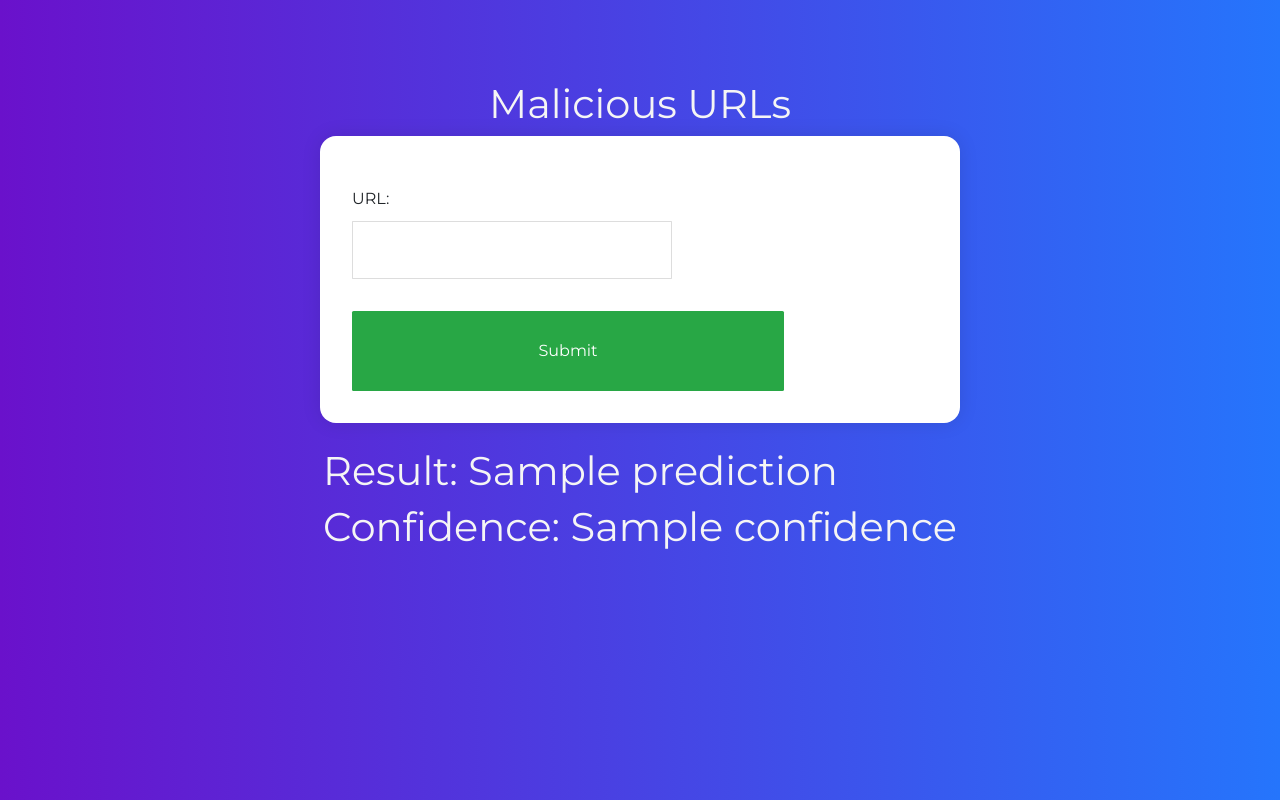
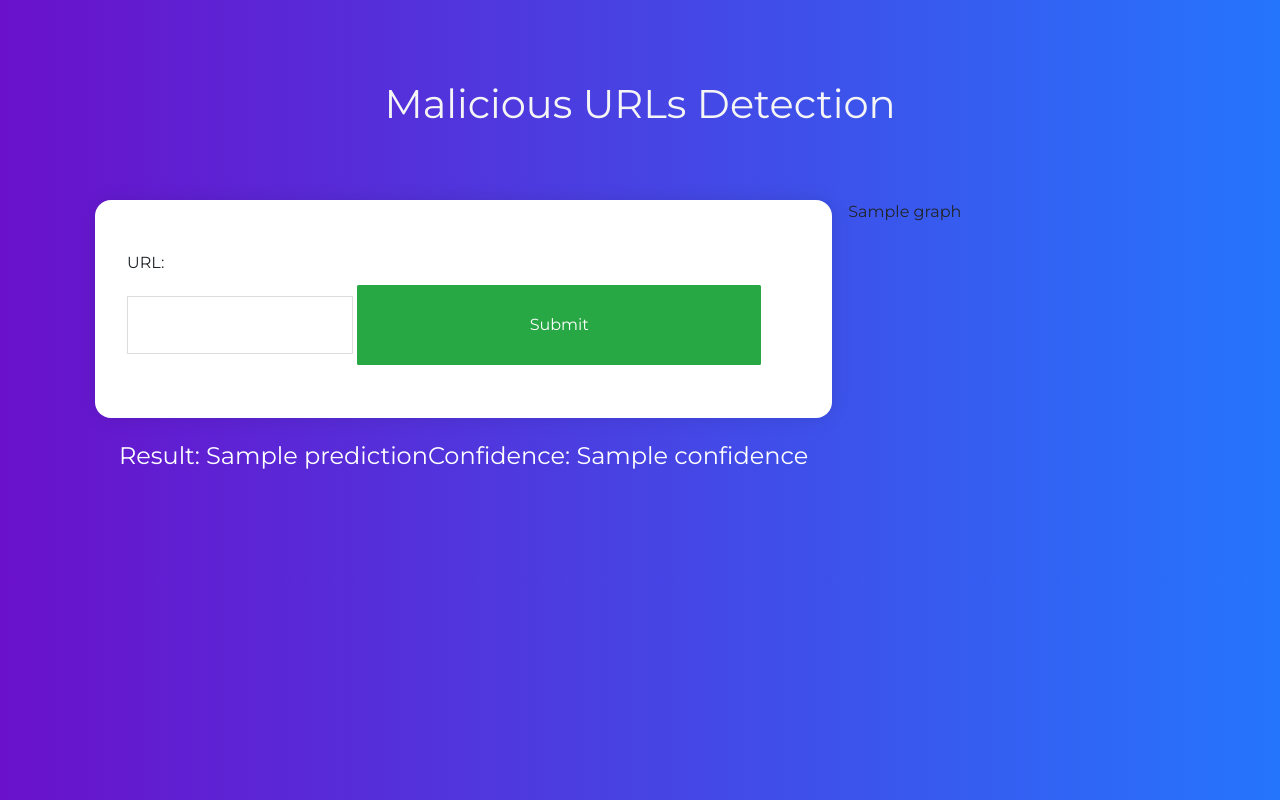
Before and after one commit to chandurnischal/financial-fraud, a Flask app: template templates/malicious_url.html in a window 1280 px wide. Run offline with Flask 3, Linux system fonts and the light colour scheme; the template is opened without the code that fills it: most values are stand-ins (such as "Sample title", 1, 10 or a date in 2020); parts of the project's set-up code (start-up, migrations or seed data) failed here and were passed over; some libraries are stand-ins or nearby versions.

Commit message:
refactored CSS files and added graphs to URL route

```diff
--- a/app.py
+++ b/app.py
@@ -1,91 +1,24 @@
-import pandas as pd
-import pickle
-from sklearn.ensemble import RandomForestClassifier
 from flask import Flask, render_template, request
-from graphs import stacked_bar_chart, boxplot_tweets_per_day
+from graphs import (
+    stacked_bar_chart,
+    boxplot_tweets_per_day,
+    average_length_of_url,
+    average_length_of_domain,
+)
 import requests
+import json
 
 app = Flask(__name__)
 
-with open("weights/twitter_bot_classifier.pkl", "rb") as file:
-    tweet_model = pickle.load(file)
+with open("routes.json") as file:
+    routes = json.load(file)
 
 
 @app.route("/")
 def index():
     return render_template("landing_page.html")
 
-# official
-# @app.route("/malicious_url", methods=["GET", "POST"])
-# def malicious_url():
 
-#     if request.method == "POST":
-#         data = dict(request.form)
-
-#         url = data["url"]
-
-#         try:
-
-#             base = "http://34.204.74.93:8000/predict"
-#             headers = {
-#                 "Content-Type": "application/json"
-#             }
-
-#             payload = {
-#                     "url": url
-#             }
-
-#             response = requests.post(base, headers=headers, json=payload)
-
-#             if response.status_code == 200:
-#                 pred = response.json()
-
-
-#         except:
-#             pred = "Invalid URL"
-
-#         return render_template("malicious_url.html", prediction=pred)
-
-#     return render_template("malicious_url.html", prediction=None)
-
-# for now
-@app.route("/malicious_url", methods=["GET", "POST"])
-def malicious_url():
-
-    res = dict()
-    res["prediction"] = "malicious"
-    res["confidence"] = 0.98
-
-    return render_template("malicious_url.html", prediction=res)
-
-# for now
-# @app.route("/twitter_bots", methods=["GET", "POST"])
-# def twitter_bots():
-#     data = dict()
-
-#     data["prediction"] = None
-#     data["graphs"] = [stacked_bar_chart(), boxplot_tweets_per_day()]
-
-#     pred = None
-#     if request.method == "POST":
-#         form = request.form
-
-#         test = pd.DataFrame([[form["verified"], form["geo_enabled"], form["average_tweets_per_day"], form["account_age_days"]]], columns=tweet_model.feature_names_in_)
-
-
-#         test["verified"] = test["verified"].map({"true": True, "false": False})
-#         test["geo_enabled"] = test["geo_enabled"].map({"true": True, "false": False})
-#         test["average_tweets_per_day"] = test["average_tweets_per_day"].astype(float)
-#         test["account_age_days"] = test["account_age_days"].astype(float)
-
-
-#         pred = tweet_model.predict(test)[0]
-#         data["prediction"] = pred
-#         return render_template("twitter_bots.html", data=data)
-
-#     return render_template("twitter_bots.html", data=data)
-
-# official
 @app.route("/twitter_bots", methods=["GET", "POST"])
 def twitter_bots():
     data = dict()
@@ -102,15 +35,13 @@ def twitter_bots():
             "account_age_days": request.form["account_age_days"],
         }
 
-        headers = {
-            "Content-Type": "application/json"
-        }
+        headers = {"Content-Type": "application/json"}
 
         try:
-            base = "http://54.86.83.255:5000/twitter_bots"
+            base = routes["twitter"]
             response = requests.post(url=base, headers=headers, json=payload)
             data["prediction"] = response.json()["prediction"].title()
-            data["confidence"] = 0.98
+            data["confidence"] = response.json()["probability"]
 
         except:
             data["prediction"] = "Unable to predict"
@@ -119,5 +50,35 @@ def twitter_bots():
 
     return render_template("twitter_bots.html", data=data)
 
-if __name__ == '__main__':
+
+@app.route("/malicious_url", methods=["GET", "POST"])
+def malicious_url():
+    res = dict()
+
+    res["graphs"] = [average_length_of_url(), average_length_of_domain()]
+
+    if request.method == "POST":
+
+        payload = {"url": request.form["url"]}
+
+        headers = {"Content-Type": "application/json"}
+
+        try:
+            base = routes["urls"]
+
+            response = requests.post(url=base, headers=headers, json=payload)
+
+            res["prediction"] = response.json()["prediction"].title()
+            res["confidence"] = response.json()["confidence"]
+
+        except:
+            res["prediction"] = "Benign"
+            res["confidence"] = 1.00
+
+        return render_template("malicious_url.html", data=res)
+
+    return render_template("malicious_url.html", data=res)
+
+
+if __name__ == "__main__":
     app.run(debug=True)
--- a/connectDB.py
+++ b/connectDB.py
@@ -5,7 +5,8 @@ import pandas as pd
 with open("config.json") as file:
     config = json.load(file)
 
-def connectToDB(query:str) -> pd.DataFrame:
+
+def connectToDB(query: str) -> pd.DataFrame:
     with pm.connect(**config) as conn:
         data = pd.read_sql(query, conn)
 
--- /dev/null
+++ b/routes.json
@@ -0,0 +1 @@
+{"twitter": "", "urls": ""}
--- a/static/malicious.css
+++ /dev/null
@@ -1,61 +0,0 @@
-body {
-    display: flex;
-    flex-direction: column;
-    justify-content: center;
-    align-items: center;
-    margin: 5rem;
-    padding: auto;
-    background-color: #f9f9f9;
-    overflow-y: auto;
-}
-
-h1 {
-    color: whitesmoke;
-}
-
-.heading {
-    font-size: larger;
-}
-
-.form-container {
-    width: 40rem;
-    padding: 2rem;
-    background-color: #ffffff;
-    border-radius: 1rem;
-    box-shadow: 0 0 1.2rem rgba(0, 0, 0, 0.1);
-}
-.form-container label {
-    display: block;
-    margin: 1.2rem 0 0.6rem;
-}
-.form-container input[type="text"],
-.form-container input[type="number"] {
-    width: 20rem;
-    padding: 1rem;
-    margin-bottom: 2rem;
-    border: 0.01rem solid #ddd;
-    border-radius: 0.04rem;
-}
-.form-container input[type="submit"] {
-    width: 75%;
-    height: 5rem;
-    border: none;
-    border-radius: 0.1rem;
-    background-color: #28a745;
-    color: white;
-    cursor: pointer;
-}
-.form-container input[type="submit"]:hover {
-    background-color: #218838;
-}
-
-.result {
-    justify-content: center;
-    align-items: center;
-    /* display: flex; */
-    height: auto;
-    color: white;
-    font-size: larger;
-    padding: 1.5rem;
-    box-sizing: border-box;
-}
--- a/static/twitter_bots.css
+++ b/static/routes.css
@@ -9,7 +9,6 @@ body {
     overflow-y: auto;
 }
 
-
 h1 {
     color: whitesmoke;
     padding-bottom: 4rem;
@@ -19,10 +18,6 @@ h1 {
     display: flex;
     height: 100%;
     gap: 1rem;
-}
-
-.left-card, .right-card {
-    padding: 1rem;
 }
 
 .form-container{
@@ -67,7 +62,6 @@ h1 {
     box-sizing: border-box;
 }
 
-
 .result {
     justify-content: center;
     align-items: center;
--- a/templates/malicious_url.html
+++ b/templates/malicious_url.html
@@ -1,5 +1,6 @@
 <!DOCTYPE html>
 <html lang="en">
+
 <head>
     <meta charset="UTF-8">
     <meta name="viewport" content="width=device-width, initial-scale=1.0">
@@ -7,14 +8,14 @@
     <link rel="stylesheet" href="https://maxcdn.bootstrapcdn.com/bootstrap/4.5.2/css/bootstrap.min.css">
     <link href="https://fonts.googleapis.com/css2?family=Montserrat:wght@400;700&display=swap" rel="stylesheet">
     <link rel="stylesheet" href="static/index.css">
-    <link rel="stylesheet" href="static/malicious.css">
+    <link rel="stylesheet" href="static/routes.css">
 </head>
+
 <body>
+    <h1>Malicious URLs Detection</h1>
 
-    <div class="heading">
-        <h1>Malicious URLs</h1>
-    </div>
-
+    <div class="container">
+        <div class="left-card">
             <div class="form-container">
                 <form method="POST" action="/malicious_url">
                     <label for="url">URL:</label>
@@ -25,16 +26,26 @@
             </div>
 
             <div class="result">
-        {% if prediction is not none %}
-        <h1>Result: {{ prediction["prediction"] }}</h1>
-        <h1>Confidence: {{ prediction["confidence"] }}</h1>
+                {% if data["prediction"] is not none %}
+                <h4>Result: {{ data["prediction"] | safe }}</h4>
+                <h4>Confidence: {{ data["confidence"] | safe }}</h4>
                 {% endif %}
+            </div>
+        </div>
+
+        <div class="right-card">
+            <div class="right-card">
+                {% for graph in data["graphs"] %}
+                    <div>
+                        {{ graph | safe }}
+                    </div>
+                {% endfor %}
+
+            </div>
+        </div>
     </div>
 
 
+</body>
 
-    <script src="https://code.jquery.com/jquery-3.5.1.slim.min.js"></script>
-    <script src="https://cdn.jsdelivr.net/npm/@popperjs/core@2.9.2/dist/umd/popper.min.js"></script>
-    <script src="https://maxcdn.bootstrapcdn.com/bootstrap/4.5.2/js/bootstrap.min.js"></script>
-</body>
 </html>
--- a/templates/twitter_bots.html
+++ b/templates/twitter_bots.html
@@ -8,7 +8,7 @@
     <link rel="stylesheet" href="https://maxcdn.bootstrapcdn.com/bootstrap/4.5.2/css/bootstrap.min.css">
     <link href="https://fonts.googleapis.com/css2?family=Montserrat:wght@400;700&display=swap" rel="stylesheet">
     <link rel="stylesheet" href="static/index.css">
-    <link rel="stylesheet" href="static/twitter_bots.css">
+    <link rel="stylesheet" href="static/routes.css">
 </head>
 <body>
     <h1>Twitter Bots Detection</h1>
```
Also changed, not shown: config.json (+1 -6 lines), graphs.py (+59 -14 lines), static/index.css (line endings or trailing spaces), 1 other file. Lines whose indentation alone changed are shown as unchanged.
